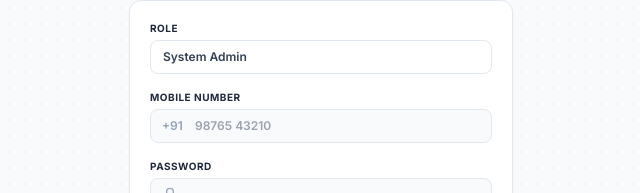
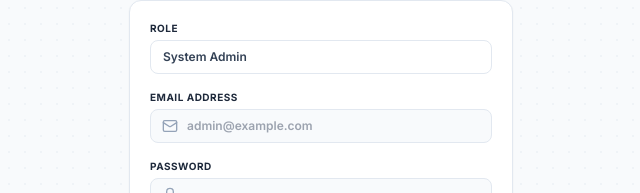
Before and after one commit to pritamkumars5398-lgtm/TV-Repair, a Next.js app in the folder frontend/: page /admin/login in a window 1280 px wide. Shown: the part 320-513 px from the top of the page, without its empty margins (319-959 px from the left). Built offline with nearby package versions, Linux system fonts and the light colour scheme; no server answers.

Commit message:
add admin login on email and pass

```diff
--- a/frontend/app/admin/login/page.tsx
+++ b/frontend/app/admin/login/page.tsx
@@ -4,7 +4,7 @@ import { useState } from 'react';
 import { useRouter } from 'next/navigation';
 import Link from 'next/link';
 import Image from 'next/image';
-import { Shield, Loader2, ArrowRight, Lock, CheckCircle } from 'lucide-react';
+import { Shield, Loader2, ArrowRight, Lock, CheckCircle, Mail } from 'lucide-react';
 import { toast } from 'sonner';
 import { authApi } from '@/lib/api/auth';
 import { useAuthStore } from '@/lib/stores/auth-store';
@@ -13,7 +13,7 @@ import type { UserRole } from '@/types';
 export default function AdminLoginPage() {
   const router = useRouter();
   const setAuth = useAuthStore((s) => s.setAuth);
-  const [phone, setPhone] = useState('');
+  const [email, setEmail] = useState('');
   const [password, setPassword] = useState('');
   const [role, setRole] = useState<UserRole>('admin');
   const [loading, setLoading] = useState(false);
@@ -21,8 +21,8 @@ export default function AdminLoginPage() {
 
   async function handleLogin(e: React.FormEvent) {
     e.preventDefault();
-    if (!/^[6-9]\d{9}$/.test(phone) && phone !== '1234567890') {
-      toast.error('Enter a valid 10-digit mobile number');
+    if (!email.includes('@')) {
+      toast.error('Enter a valid email address');
       return;
     }
     if (!password) {
@@ -32,14 +32,14 @@ export default function AdminLoginPage() {
     setLoading(true);
 
     try {
-      const res: any = await authApi.adminLogin({ phone, password });
+      const res: any = await authApi.adminLogin({ email, password });
 
       if (res && res.token) {
         setAuth({
           id: res._id || 'admin-dev',
           name: res.name || 'System Admin',
-          email: res.email || '',
-          phone: res.phone || phone,
+          email: res.email || email,
+          phone: res.phone || '',
           role: res.role || role
         }, res.token);
 
@@ -49,12 +49,12 @@ export default function AdminLoginPage() {
         }, 1500);
       }
     } catch (error: any) {
-      if (phone === '9876543210' && password === 'admin123') {
+      if (email === 'admin@gmail.com' && password === 'admin123') {
         setAuth({
           id: 'admin-dev',
           name: 'System Admin',
-          email: 'admin@longwell.com',
-          phone: phone,
+          email: email,
+          phone: '9876543210',
           role: role
         }, 'mock-admin-token');
         setSuccessPopup(true);
@@ -103,14 +103,16 @@ export default function AdminLoginPage() {
             </div>
 
             <div>
-              <label className="block text-[10px] font-bold text-slate-555 uppercase tracking-wider mb-1">Mobile Number</label>
+              <label className="block text-[10px] font-bold text-slate-555 uppercase tracking-wider mb-1">Email Address</label>
               <div className="relative">
-                <span className="absolute left-3 top-1/2 -translate-y-1/2 text-xs text-slate-400 font-semibold">+91</span>
+                <span className="absolute left-3 top-1/2 -translate-y-1/2 text-slate-400">
+                  <Mail className="w-4 h-4" />
+                </span>
                 <input
-                  type="tel" inputMode="numeric" maxLength={10}
-                  value={phone} onChange={(e) => setPhone(e.target.value.replace(/\D/g, ''))}
-                  placeholder="98765 43210"
-                  className="w-full pl-11 pr-3 py-2 bg-slate-50 border border-slate-200 rounded-lg text-slate-850 text-xs font-semibold focus:outline-none focus:ring-1 focus:ring-primary-500/20 placeholder:text-slate-350"
+                  type="email"
+                  value={email} onChange={(e) => setEmail(e.target.value)}
+                  placeholder="admin@example.com"
+                  className="w-full pl-9 pr-3 py-2 bg-slate-50 border border-slate-200 rounded-lg text-slate-850 text-xs font-semibold focus:outline-none focus:ring-1 focus:ring-primary-500/20 placeholder:text-slate-350"
                   required
                 />
               </div>
--- a/frontend/lib/api/auth.ts
+++ b/frontend/lib/api/auth.ts
@@ -11,7 +11,7 @@ export const authApi = {
   register: (data: { name: string; email?: string; phone?: string; otp?: string; password?: string }) =>
     apiClient.post<ApiResponse<AuthResponse>>('/auth/register', data).then((r) => r.data),
 
-  adminLogin: (data: { phone: string; password?: string }) =>
+  adminLogin: (data: { email?: string; phone?: string; password?: string }) =>
     apiClient.post<ApiResponse<AuthResponse>>('/auth/admin/login', data).then((r) => r.data),
 
   logout: () =>
```
Also changed, not shown: 1 other file (tests, documents, lock files or other folders).
